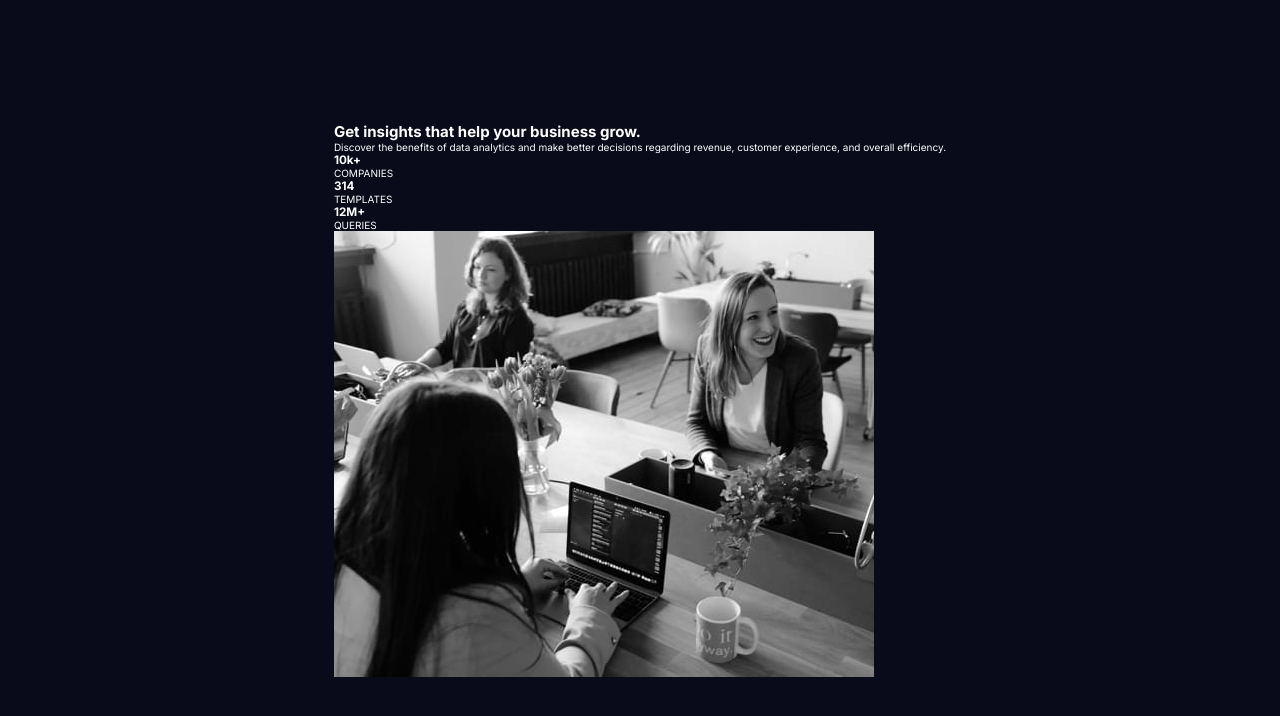
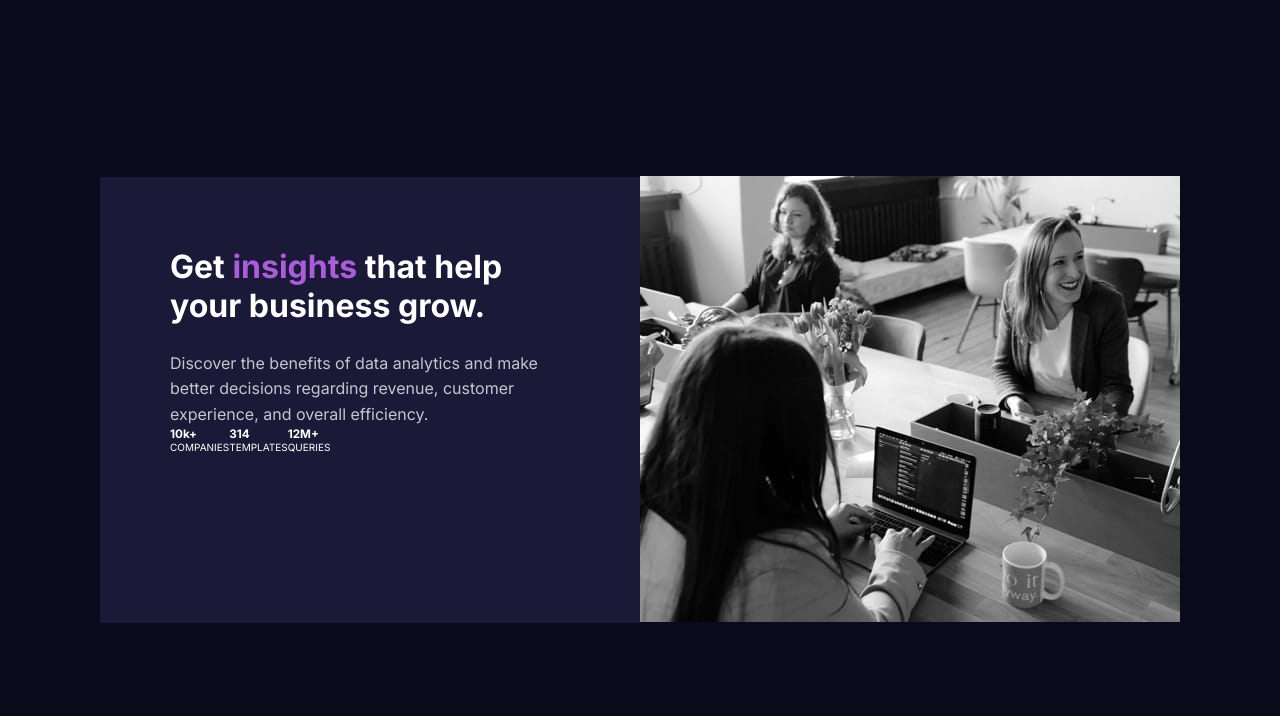
Before and after one commit to Bugzie32/Stats-preview-card-component, a plain HTML site: page index.html in a window 1280 px wide. Drawn offline with Linux system fonts and the light colour scheme.

Commit message:
Restart checkpoint 1
Text have been aligned.
Text in bottom is left to be done.

```diff
--- a/Styles.css
+++ b/Styles.css
@@ -20,3 +20,36 @@ body {
 	background-color: #090b1a;
 	color: white;
 }
+
+main {
+	display: flex;
+	align-items: center;
+}
+
+.text_box {
+	height: 446px;
+	background-color: hsl(244, 38%, 16%);
+	max-width: 540px;
+	padding: 7em;
+}
+
+h1 {
+	font-size: 2rem;
+	margin-bottom: 0.8em;
+}
+
+span {
+	color: hsl(277, 64%, 61%);
+}
+
+.discover {
+	font-size: 1rem;
+	color: hsla(0, 0%, 100%, 0.75);
+	line-height: 1.6em;
+}
+
+/* Continue the remaining */
+
+.num-amount {
+	display: flex;
+}
--- a/index.html
+++ b/index.html
@@ -10,7 +10,7 @@
 	</head>
 	<body>
 		<main>
-			<section class="text-box">
+			<section class="text_box">
 				<h1>Get <span>insights</span> that help your business grow.</h1>
 				<p class="discover">Discover the benefits of data analytics and make better decisions regarding revenue, customer experience, and overall efficiency.</p>
 				<div class="num-amount">
```
